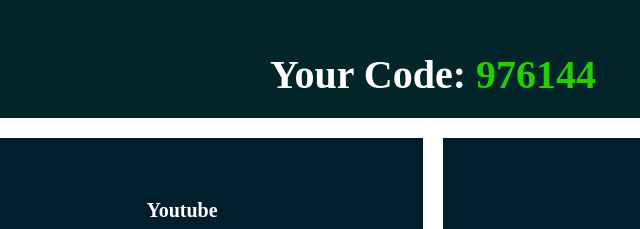
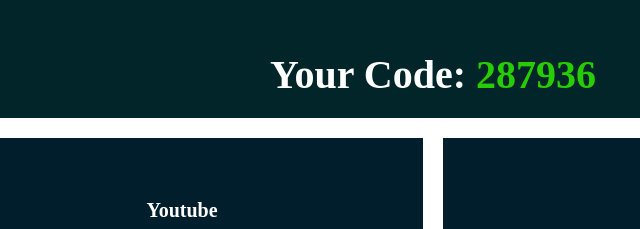
Before and after one commit to fastearning/matchcodes, a plain HTML site: page index.html in a window 1280 px wide. Shown: the part 106-335 px from the top of the page, 207-847 px from the left. Drawn offline with Linux system fonts and the light colour scheme.

Commit message:
Update index.html

```diff
--- a/index.html
+++ b/index.html
@@ -89,7 +89,7 @@
 </head>
 <body>
     <div class="content">
-        <h1>Your Code: <span>976144</span></h1>
+        <h1>Your Code: <span>287936</span></h1>
         <div class="social">
             <div class="bt_social"><label>Youtube</label>
                 <a href="https://www.youtube.com/@QolorE-Sports">Subscribe</a>
```
